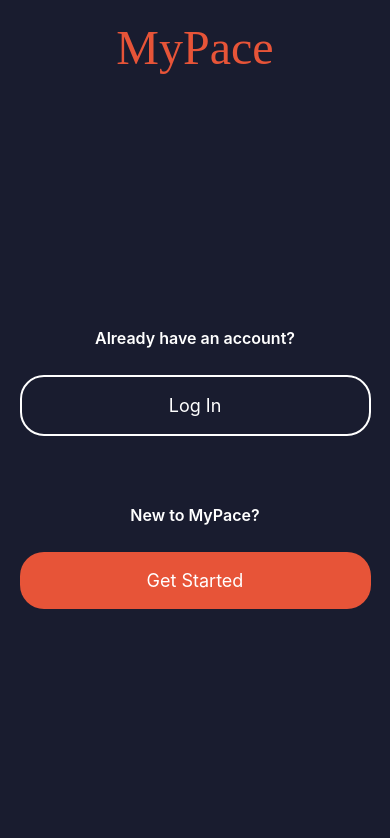
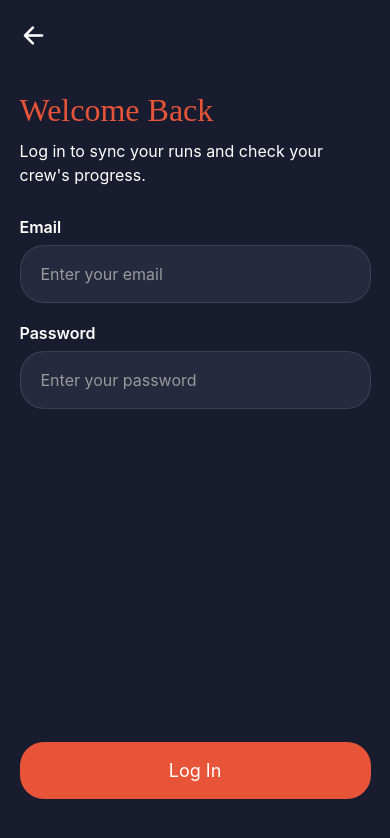
Before and after one commit to ramon337/Final_Work_MyPace_App, a React Native app: screen /Login in a window 390 px wide. Shown: the top 838 px of the page. Built offline with nearby package versions, Linux system fonts and the light colour scheme; a web font is replaced by a local one; what expo-web-browser would draw is missing.

Commit message:
feat: Log in + Log out system

```diff
--- a/App.js
+++ b/App.js
@@ -13,7 +13,7 @@ import ProfileIcon from './src/components/icons/ProfileIcon';
 import WelcomeScreen from './src/screens/onboarding/WelcomeScreen';
 import MeetBuddyScreen from './src/screens/onboarding/MeetBuddyScreen';
 import AccountSetupScreen from './src/screens/onboarding/AccountSetupScreen';
-
+import LoginScreen from './src/screens/onboarding/LoginScreen';
 import CrewScreen from './src/screens/dashboard/CrewScreen';
 import QuestsScreen from './src/screens/dashboard/QuestsScreen';
 import YouScreen from './src/screens/dashboard/YouScreen';
@@ -117,7 +117,9 @@ export default function App() {
           /* --- NIET INGELOGD --- */
           <>
             <Stack.Screen name="Welcome" component={WelcomeScreen} />
+            <Stack.Screen name="MeetBuddy" component={MeetBuddyScreen} />
             <Stack.Screen name="AccountSetup" component={AccountSetupScreen} />
+            <Stack.Screen name="Login" component={LoginScreen} />
           </>
         )}
 
--- a/src/screens/dashboard/YouScreen.js
+++ b/src/screens/dashboard/YouScreen.js
@@ -1,16 +1,96 @@
+// src/screens/dashboard/YouScreen.js
 import React from 'react';
-import { StyleSheet, Text, View } from 'react-native';
+import { StyleSheet, Text, View, TouchableOpacity, Alert } from 'react-native';
+import { SafeAreaView } from 'react-native-safe-area-context';
+import { Ionicons } from '@expo/vector-icons';
+import { supabase } from '../../lib/supabase';
 import { COLORS } from '../../theme/colors';
 
 export default function YouScreen() {
+
+  const handleLogout = async () => {
+    console.log("Bezig met uitloggen...");
+    const { error } = await supabase.auth.signOut();
+
+    if (error) {
+      console.error("Fout bij uitloggen:", error);
+      Alert.alert("Oeps!", "Er ging iets mis bij het uitloggen.");
+    }
+    // Let op: we hoeven GEEN navigation.navigate te doen!
+    // App.js ziet dat de sessie weg is en toont direct de Welcome screen.
+  };
+
   return (
-    <View style={styles.container}>
-      <Text style={styles.text}>Jouw Profiel komt hier</Text>
-    </View>
+    <SafeAreaView style={styles.container}>
+      <View style={styles.header}>
+        <Text style={styles.headerTitle}>Profile</Text>
+      </View>
+
+      <View style={styles.content}>
+        <View style={styles.placeholderCard}>
+          <Ionicons name="person-circle-outline" size={80} color={COLORS.textMuted} />
+          <Text style={styles.placeholderText}>Jouw profielgegevens komen hier...</Text>
+        </View>
+      </View>
+
+      {/* LOGOUT BUTTON ONDERAAN */}
+      <View style={styles.footer}>
+        <TouchableOpacity style={styles.logoutButton} onPress={handleLogout}>
+          <Ionicons name="log-out-outline" size={20} color="#FFF" />
+          <Text style={styles.logoutText}>Log Out</Text>
+        </TouchableOpacity>
+      </View>
+    </SafeAreaView>
   );
 }
 
 const styles = StyleSheet.create({
-  container: { flex: 1, backgroundColor: COLORS.background, justifyContent: 'center', alignItems: 'center' },
-  text: { color: COLORS.textLight, fontFamily: 'Baloo-Bold', fontSize: 24 },
+  container: {
+    flex: 1,
+    backgroundColor: COLORS.background,
+  },
+  header: {
+    paddingHorizontal: 20,
+    paddingTop: 20,
+    paddingBottom: 10,
+  },
+  headerTitle: {
+    color: COLORS.textLight,
+    fontFamily: 'Baloo-Bold',
+    fontSize: 32,
+  },
+  content: {
+    flex: 1,
+    padding: 20,
+    justifyContent: 'center',
+    alignItems: 'center',
+  },
+  placeholderCard: {
+    alignItems: 'center',
+    opacity: 0.5,
+  },
+  placeholderText: {
+    color: COLORS.textMuted,
+    fontFamily: 'Inter',
+    marginTop: 10,
+  },
+  footer: {
+    padding: 20,
+    paddingBottom: 30,
+  },
+  logoutButton: {
+    backgroundColor: '#FF6B6B', // Mooie rode kleur voor destructieve acties
+    flexDirection: 'row',
+    justifyContent: 'center',
+    alignItems: 'center',
+    paddingVertical: 16,
+    borderRadius: 16,
+  },
+  logoutText: {
+    color: '#FFF',
+    fontFamily: 'Inter',
+    fontWeight: 'bold',
+    fontSize: 16,
+    marginLeft: 8,
+  },
 });
--- /dev/null
+++ b/src/screens/onboarding/LoginScreen.js
@@ -0,0 +1,101 @@
+// src/screens/onboarding/LoginScreen.js
+import React, { useState } from "react";
+import { StyleSheet, Text, View, TouchableOpacity, TextInput, ActivityIndicator } from "react-native";
+import { Ionicons } from "@expo/vector-icons";
+import { SafeAreaView } from 'react-native-safe-area-context';
+import { supabase } from '../../lib/supabase';
+import { COLORS } from "../../theme/colors";
+import CustomButton from "../../components/ui/CustomButton";
+
+export default function LoginScreen({ navigation }) {
+  const [email, setEmail] = useState("");
+  const [password, setPassword] = useState("");
+  const [errorMsg, setErrorMsg] = useState("");
+  const [loading, setLoading] = useState(false);
+
+  const handleLogin = async () => {
+    if (!email || !password) {
+      setErrorMsg("Vul alstublieft alle velden in.");
+      return;
+    }
+
+    setLoading(true);
+    setErrorMsg("");
+
+    const { error } = await supabase.auth.signInWithPassword({
+      email: email,
+      password: password,
+    });
+
+    if (error) {
+      setErrorMsg(error.message);
+      setLoading(false);
+    }
+    // Als het wel lukt, hoeven we niks te doen! App.js ziet de sessie en navigeert automatisch.
+  };
+
+  return (
+    <SafeAreaView style={styles.container}>
+      <View style={styles.topBar}>
+        <TouchableOpacity style={styles.backButton} onPress={() => navigation.goBack()}>
+          <Ionicons name="arrow-back" size={28} color={COLORS.textLight} />
+        </TouchableOpacity>
+      </View>
+
+      <View style={styles.content}>
+        <Text style={styles.stepTitle}>Welcome Back</Text>
+        <Text style={styles.bodyText}>Log in to sync your runs and check your crew's progress.</Text>
+
+        {errorMsg !== "" && (
+          <View style={styles.errorBox}>
+            <Ionicons name="warning-outline" size={20} color="#FF6B6B" />
+            <Text style={styles.errorText}>{errorMsg}</Text>
+          </View>
+        )}
+
+        <Text style={styles.sectionLabel}>Email</Text>
+        <TextInput
+          style={styles.input}
+          placeholder="Enter your email"
+          placeholderTextColor="#999999"
+          keyboardType="email-address"
+          autoCapitalize="none"
+          value={email}
+          onChangeText={setEmail}
+        />
+
+        <Text style={styles.sectionLabel}>Password</Text>
+        <TextInput
+          style={styles.input}
+          placeholder="Enter your password"
+          placeholderTextColor="#999999"
+          secureTextEntry={true}
+          value={password}
+          onChangeText={setPassword}
+        />
+      </View>
+
+      <View style={styles.buttonContainer}>
+        {loading ? (
+          <ActivityIndicator size="large" color={COLORS.primaryOrange} />
+        ) : (
+          <CustomButton title="Log In" type="primary" onPress={handleLogin} />
+        )}
+      </View>
+    </SafeAreaView>
+  );
+}
+
+const styles = StyleSheet.create({
+  container: { flex: 1, backgroundColor: COLORS.background, alignItems: "center" },
+  topBar: { flexDirection: "row", alignItems: "center", width: "90%", marginTop: 10, marginBottom: 30 },
+  backButton: { padding: 10, marginLeft: -10 },
+  content: { flex: 1, width: "90%" },
+  stepTitle: { fontSize: 32, fontFamily: "Baloo-Bold", color: COLORS.primaryOrange, marginBottom: 10 },
+  bodyText: { fontSize: 16, fontFamily: "Inter", color: COLORS.textLight, lineHeight: 24, marginBottom: 30 },
+  sectionLabel: { fontSize: 16, fontFamily: "Inter", fontWeight: "600", color: COLORS.textLight, marginBottom: 8 },
+  input: { paddingVertical: 18, paddingHorizontal: 20, borderRadius: 24, marginBottom: 20, width: "100%", backgroundColor: COLORS.cardBackground, color: COLORS.textLight, fontFamily: "Inter", fontSize: 16, borderWidth: 1, borderColor: 'rgba(255,255,255,0.1)' },
+  buttonContainer: { width: "90%", paddingBottom: 30, alignItems: "center" },
+  errorBox: { flexDirection: 'row', alignItems: 'center', backgroundColor: 'rgba(255, 107, 107, 0.1)', padding: 12, borderRadius: 8, borderWidth: 1, borderColor: '#FF6B6B', marginBottom: 20 },
+  errorText: { color: '#FF6B6B', fontFamily: 'Inter', marginLeft: 8, fontSize: 14, flex: 1 },
+});
--- a/src/screens/onboarding/WelcomeScreen.js
+++ b/src/screens/onboarding/WelcomeScreen.js
@@ -13,7 +13,7 @@ export default function WelcomeScreen({ navigation }) {
       </View>
       <View style={styles.buttonContainer}>
         <Text style={styles.sectionLabel}>Already have an account?</Text>
-        <CustomButton title="Log In" type="secondary" onPress={() => navigation.navigate("MainTabs")} />
+        <CustomButton title="Log In" type="secondary" onPress={() => navigation.navigate("Login")} />
         <View style={{ height: 30 }} />
         <Text style={styles.sectionLabel}>New to MyPace?</Text>
         <CustomButton title="Get Started" type="primary" onPress={() => navigation.navigate("MeetBuddy")} />
```
